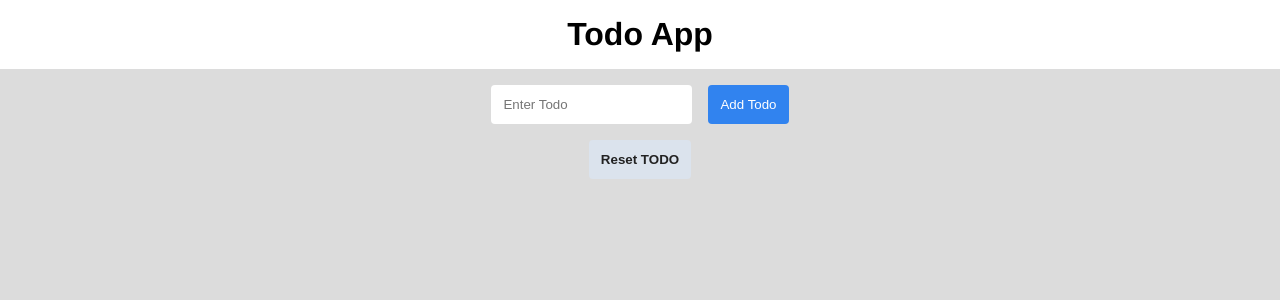
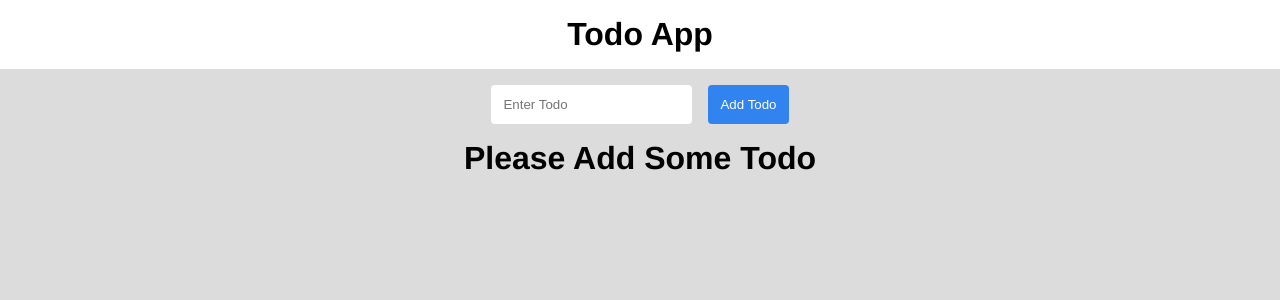
Before and after one commit to m26unkwn/todo-app-taildnode, a React (Create React App) app: page / in a window 1280 px wide. Shown: the top 300 px of the page. Built offline with nearby package versions, Linux system fonts and the light colour scheme.

Commit message:
edge-case: no todo

```diff
--- a/src/components/AllTodo.js
+++ b/src/components/AllTodo.js
@@ -28,6 +28,9 @@ export const AllTodo = ({ todoList, addTagIntoTags, tags, setTodoList }) => {
 
   return (
     <div className='todo-container'>
+      {filteredTodoList.length > 0 ? (
+        <>
+          {" "}
           <button className='todo-reset' onClick={resetTodoList}>
             Reset TODO
           </button>
@@ -45,6 +48,10 @@ export const AllTodo = ({ todoList, addTagIntoTags, tags, setTodoList }) => {
               />
             ))}
           </div>
+        </>
+      ) : (
+        <h1>Please Add Some Todo</h1>
+      )}
     </div>
   );
 };
```
Lines whose indentation alone changed are shown as unchanged.
